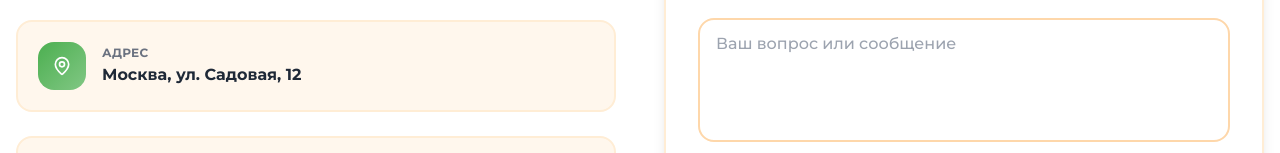
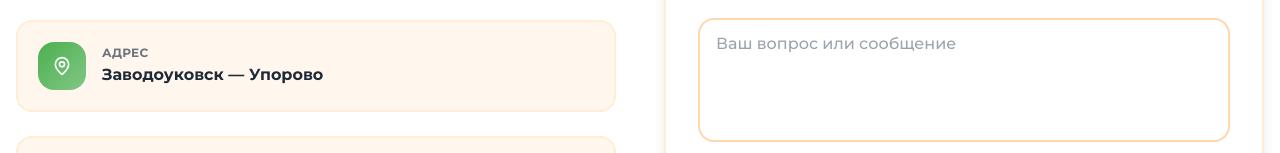
Before and after one commit to pr-poehali-dev/amon-fruit-store, a React (Vite) app: page / in a window 1280 px wide. Shown: the part 5002-5155 px from the top of the page. Built offline with nearby package versions, Linux system fonts and the light colour scheme.

Commit message:
feat: добавить Заводруковск-упорово

```diff
--- a/src/components/ReviewsContacts.tsx
+++ b/src/components/ReviewsContacts.tsx
@@ -129,7 +129,7 @@ export default function ReviewsContacts({
               {[
                 { icon: "Phone", label: "Телефон", value: "8 (902) 813-34-45" },
                 { icon: "Mail", label: "Email", value: "amonmahsydjonovrabsis@gmail.com" },
-                { icon: "MapPin", label: "Адрес", value: "Москва, ул. Садовая, 12" },
+                { icon: "MapPin", label: "Адрес", value: "Заводоуковск — Упорово" },
                 { icon: "Clock", label: "Режим работы", value: "Пн–Вс: 8:00 – 22:00" },
               ].map((item) => (
                 <div key={item.label} className="flex items-center gap-4 p-5 rounded-2xl bg-orange-50 border-2 border-orange-100">
```
